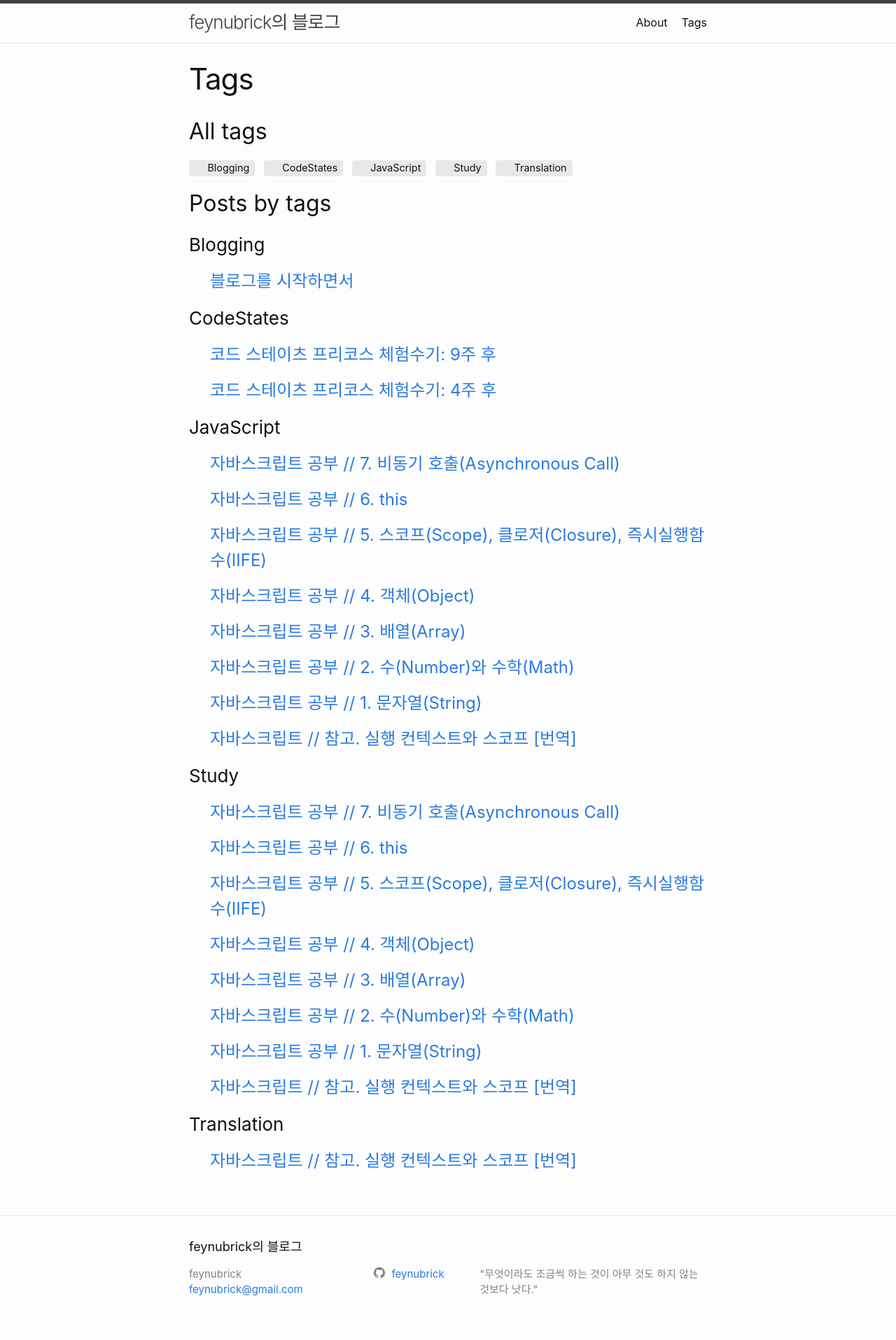
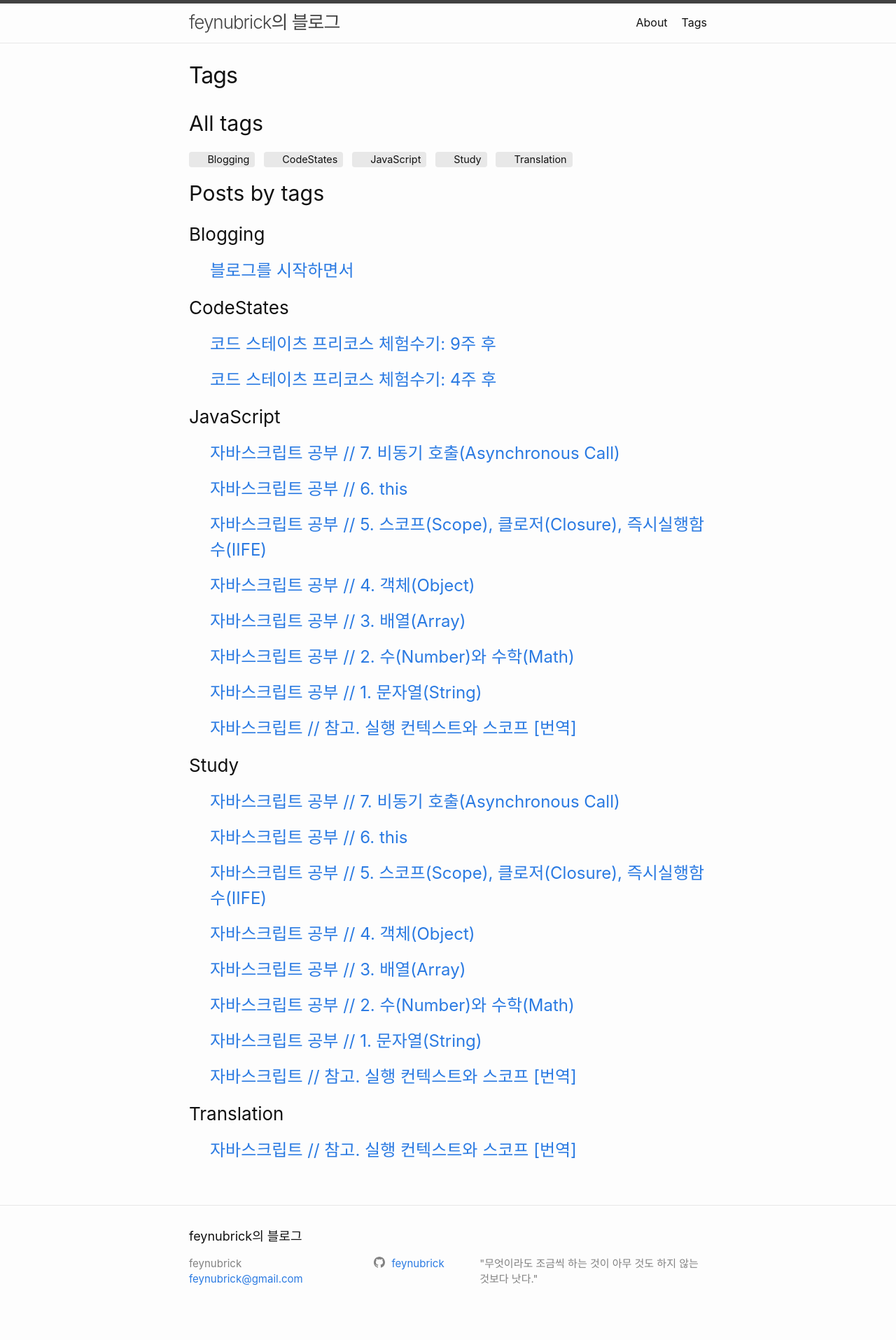
Before and after one commit to feynubrick/feynubrick.github.io, a Jekyll site: the page built from tags.html, in a window 1280 px wide. Shown: the whole page at 70% size. Built offline with Jekyll 4.4.1, drawn with Linux system fonts in a browser that asks for light colours; nearby versions of some CDN libraries.

Commit message:
edited css files

```diff
--- a/_sass/minima/_layout.scss
+++ b/_sass/minima/_layout.scss
@@ -217,20 +217,28 @@
 }
 
 .post-title {
-  @include relative-font-size(2.625);
+  @include relative-font-size(2);
   letter-spacing: -1px;
   line-height: 1;
 
   @include media-query($on-laptop) {
-    @include relative-font-size(2.25);
+    @include relative-font-size(2);
   }
 }
 
 .post-content {
   margin-bottom: $spacing-unit;
+  h1 {
+    @include relative-font-size(2.15);
+
+    @include media-query($on-laptop) {
+      @include relative-font-size(1.85);
+    }
+    text-align: center;
+  }
 
   h2 {
-    @include relative-font-size(2);
+    @include relative-font-size(1.9);
 
     @include media-query($on-laptop) {
       @include relative-font-size(1.75);
```
Also changed, not shown: _posts/2018-12-13-codestates-experience-part-1.md (renamed from _posts/2018-12-12-codestates-experience-part-1.md, +1 -1 lines).
